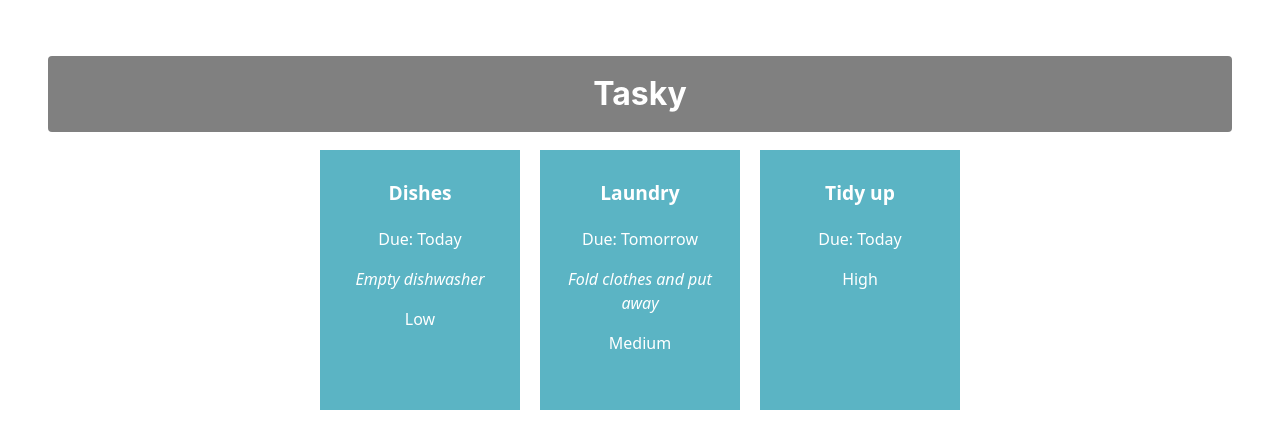
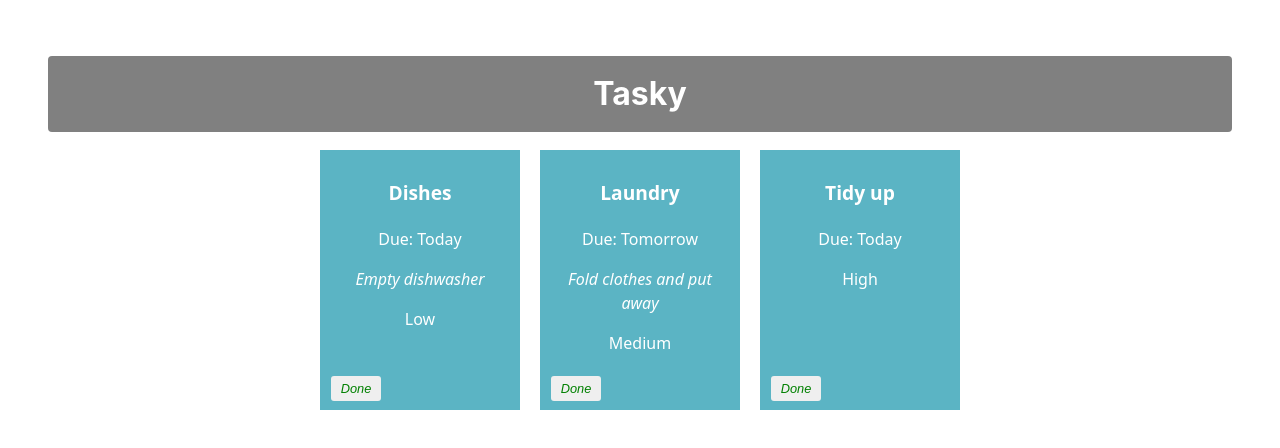
Before and after one commit to dohalloran74/react-basics-labs25, a React (Vite) app in the folder tasky/: page / in a window 1280 px wide. Shown: the top 448 px of the page. Built offline with nearby package versions, Linux system fonts and the light colour scheme.

Commit message:
Mark task as done

```diff
--- a/tasky/src/App.css
+++ b/tasky/src/App.css
@@ -44,3 +44,20 @@
 .description {
     font-style: italic;
 }
+
+button {
+    border: none;
+    border-radius: 3px;
+    font-style: italic;
+    font-size: 0.8em;
+    margin: 4px 6px;
+    width: 50px;
+    height: 25px;
+}
+
+.doneButton {
+    position: absolute;
+    bottom: 5px;
+    left: 5px;
+    color: green;
+}
--- a/tasky/src/App.jsx
+++ b/tasky/src/App.jsx
@@ -12,6 +12,7 @@
         description: "Empty dishwasher",
         deadline: "Today",
         priority: "Low",
+        done: false,
       },
       {
         id: 2,
@@ -19,23 +20,39 @@
         description: "Fold clothes and put away",
         deadline: "Tomorrow",
         priority: "Medium",
+        done: false,
       },
-      { id: 3, title: "Tidy up", deadline: "Today", priority: "High" },
+      {
+        id: 3,
+        title: "Tidy up",
+        deadline: "Today",
+        priority: "High",
+        done: false,
+      },
     ],
   });
+
+  //insert done handler
+  const doneHandler = (taskIndex) => {
+    const tasks = [...taskState.tasks];
+    tasks[taskIndex].done = !tasks[taskIndex].done;
+    setTaskState({ tasks });
+    console.log(`${taskIndex} ${tasks[taskIndex].done}`);
+  };
 
   return (
     <div className="container">
       <h1>Tasky</h1>
 
-      {taskState.tasks.map((task) => (
+      {taskState.tasks.map((task, index) => (
         <Task
           title={task.title}
           description={task.description}
           deadline={task.deadline}
           key={task.id}
           priority={task.priority}
-
+          done={task.done}
+          markDone={() => doneHandler(index)}
         />
       ))}
     </div>
--- a/tasky/src/components/Task.jsx
+++ b/tasky/src/components/Task.jsx
@@ -2,11 +2,18 @@
 
 const Task = (props) => {
   return (
-    <div className="card">
+    <div
+      className="card"
+      style={{ backgroundColor: props.done ? "lightgrey" : "#5bb4c4" }}
+    >
       <p className="title">{props.title}</p>
       <p>Due: {props.deadline}</p>
       <p className="description">{props.description}</p>
       <p>{props.priority}</p>
+
+      <button onClick={props.markDone} className="doneButton">
+        Done
+      </button>
     </div>
   );
 };
```
Lines whose indentation alone changed are shown as unchanged.
